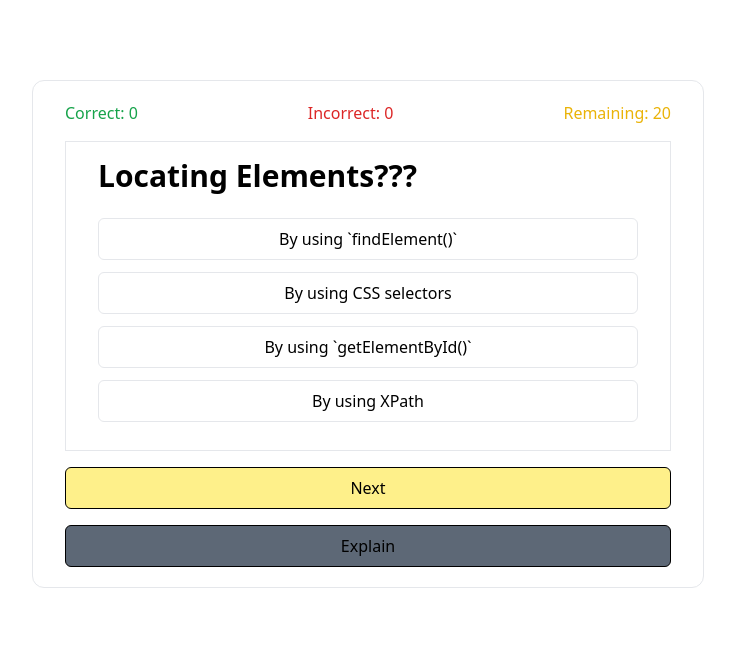
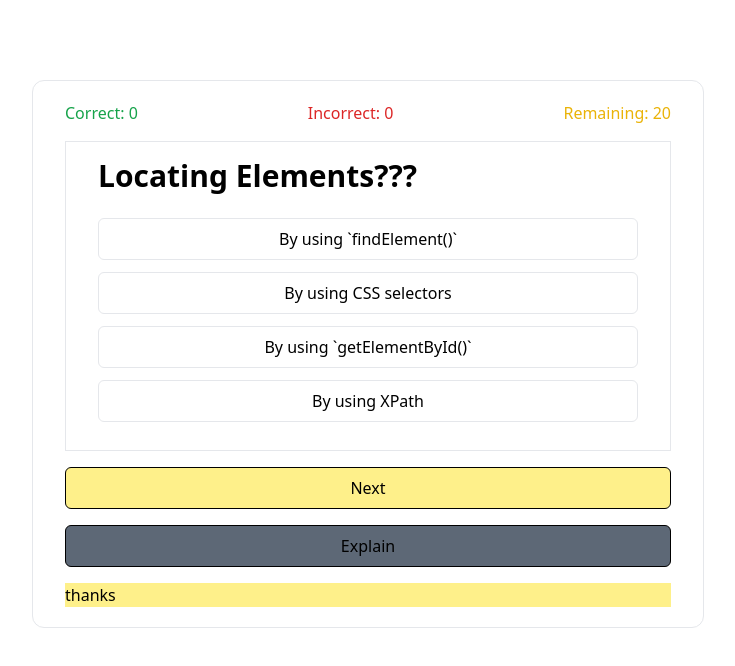
Before and after one commit to armanabbassii/GetBrieff, a React (Vite) app: page / in a window 1280 px wide. Both pictures are taken after a click on the button "Explain". Shown: the top 666 px of the page, without its empty margins (272-1007 px from the left). Built offline with nearby package versions, Linux system fonts and the light colour scheme.

Commit message:
showing explain details

```diff
--- a/src/components/questionBox.JSX
+++ b/src/components/questionBox.JSX
@@ -10,6 +10,16 @@ function QuestionBox() {
   const [counter, setCounter] = useState(0);
   const { correctPercentage, correctAnswers, wrongAnswers } =
     useContext(QuizContext);
+
+  const [show,setShow] = useState(false);
+  const onShowClick = ()=>{
+    if (show == false){
+      setShow(true);
+    } else setShow(false)
+  }
+
+
+
 
   {
     /* Final Results */
@@ -89,7 +99,9 @@ function QuestionBox() {
       <Button
           label="Explain"
           className="explain-button text-black mt-4"
+          onClick={onShowClick}
       />
+      {show && <h1 className="next-button">thanks</h1>}
     </div>
   );
 }
```
